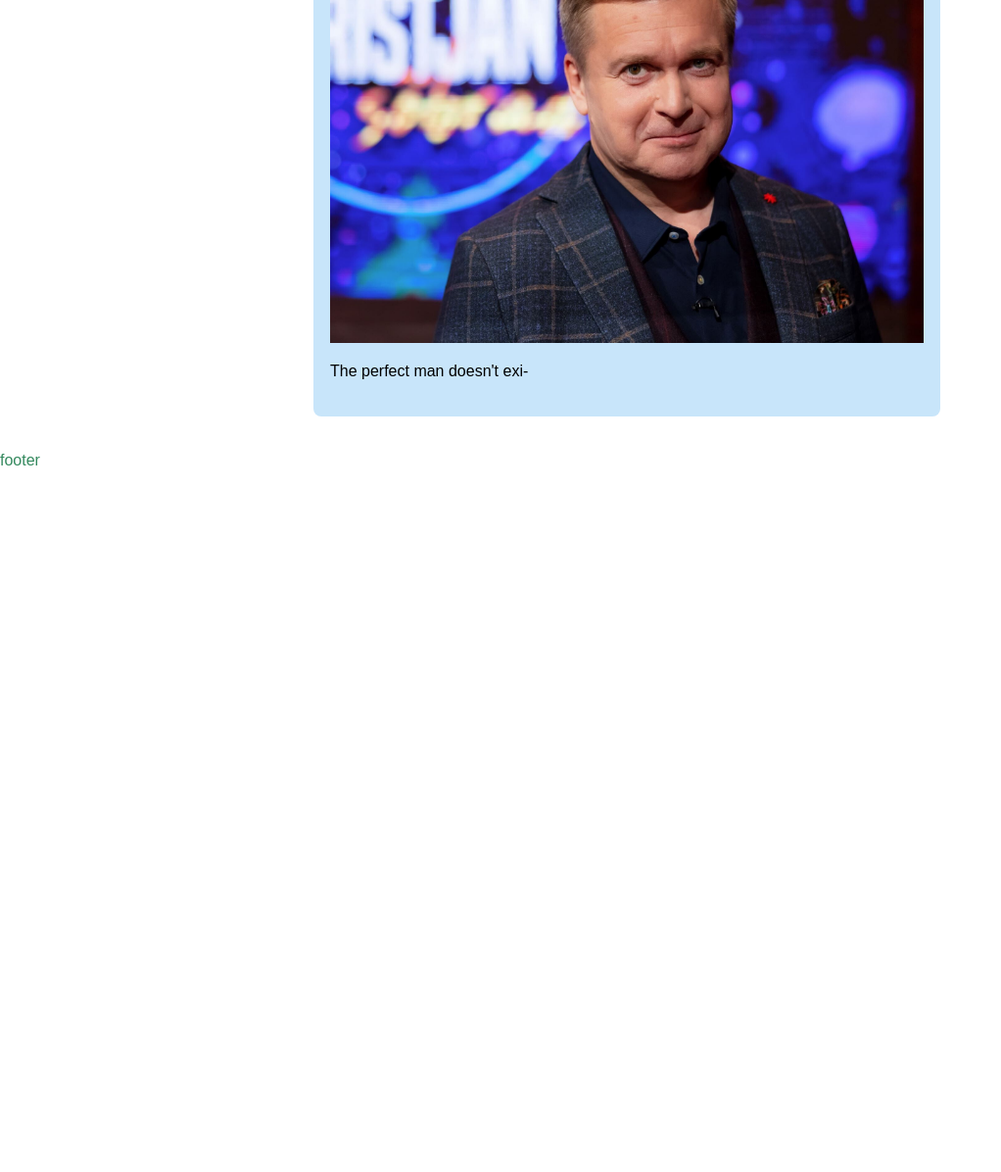
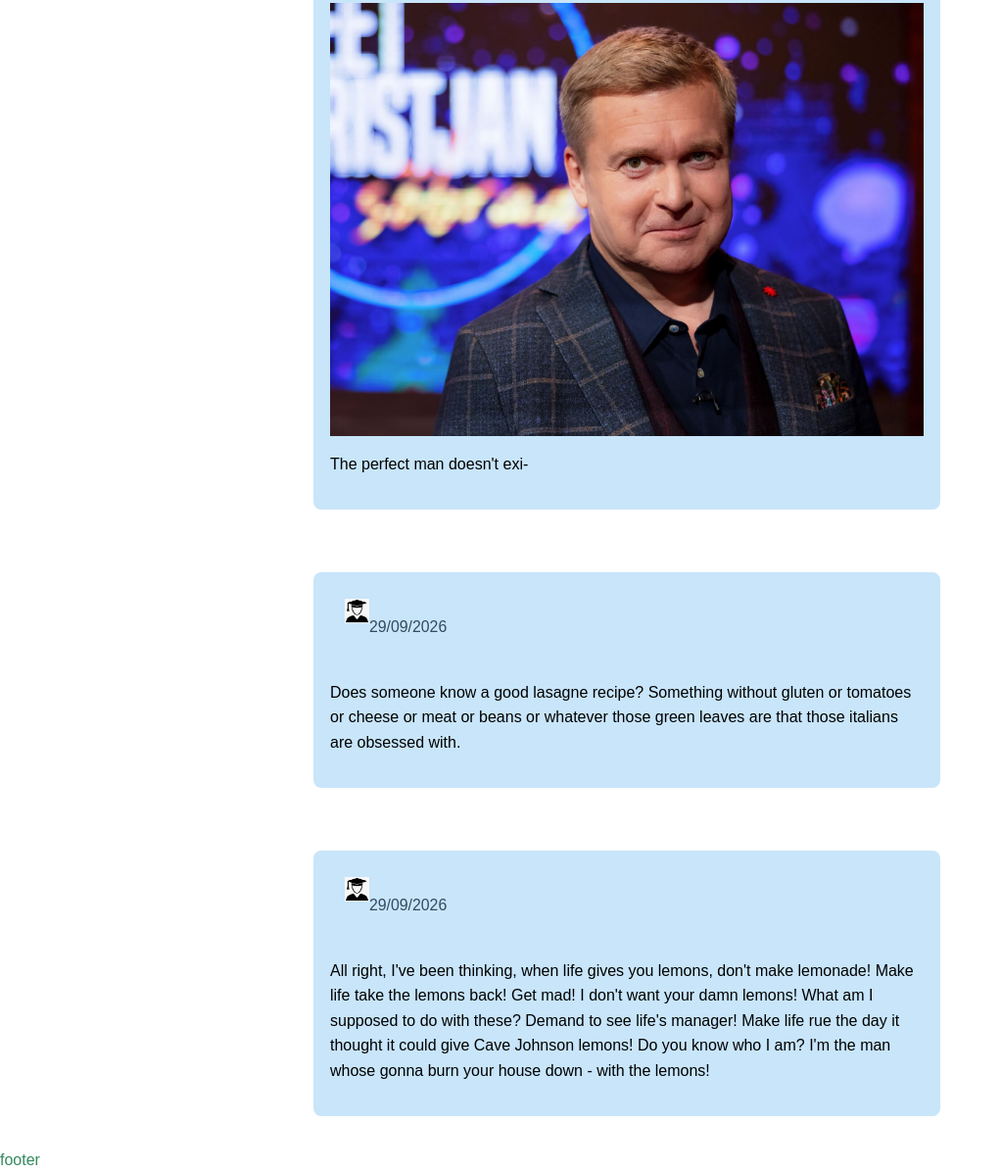
Before and after one commit to hedvig-a/webapp_project, a plain HTML site: page index.html in a window 1280 px wide. Shown: the part 1321-2517 px from the top of the page at 98% size, without its empty margins (0-1022 px from the left). Before the commit the page ends 1804 px from the top, so only its background shows below. Drawn offline with Linux system fonts and the light colour scheme.

Commit message:
More posts!

```diff
--- a/index.html
+++ b/index.html
@@ -42,7 +42,7 @@
                     </a>
                     </li>
                     <li>
-                        <a>04/10/2026</a>
+                        <p>04/10/2026</p>
                     </li>
                 </ul>
                 <div class="post-content">
@@ -68,7 +68,7 @@
                         </a>
                     </li>
                     <li>
-                        <a>29/09/2026</a>
+                        <p>29/09/2026</p>
                     </li>
                 </ul>
                 <p>
@@ -79,7 +79,6 @@
             </div>
         </div>
     </div>
-
 </section>
 
 <section class ="main-fill">
@@ -96,7 +95,7 @@
                         </a>
                     </li>
                     <li>
-                        <a>02/10/2026</a>
+                        <p>02/10/2026</p>
                     </li>
                 </ul>
                 <div class="post-content">
@@ -106,8 +105,59 @@
             </div>
         </div>
     </div>
+</section>
 
+<section class ="main-fill">
+    <div class="content-center">
+        <div class="post-list">
+            <div class="post">
+                <ul class ="post-info">
+                    <li>
+                        <a>
+                            <img class="post-img" src="res/images/me.png"
+                                 width="25"
+                                 height="25"
+                                 alt="profile">
+                        </a>
+                    </li>
+                    <li>
+                        <p>29/09/2026</p>
+                    </li>
+                </ul>
+                <p>
+                    Does someone know a good lasagne recipe? Something without gluten or tomatoes or cheese or meat or beans or whatever those green leaves are that those italians are obsessed with.
+                </p>
+            </div>
+        </div>
+    </div>
 </section>
+
+<section class ="main-fill">
+    <div class="content-center">
+        <div class="post-list">
+            <div class="post">
+                <ul class ="post-info">
+                    <li>
+                        <a>
+                            <img class="post-img" src="res/images/me.png"
+                                 width="25"
+                                 height="25"
+                                 alt="profile">
+                        </a>
+                    </li>
+                    <li>
+                        <p>29/09/2026</p>
+                    </li>
+                </ul>
+                <p>
+                    All right, I've been thinking, when life gives you lemons, don't make lemonade! Make life take the lemons back! Get mad! I don't want your damn lemons! What am I supposed to do with these? Demand to see life's manager!
+                    Make life rue the day it thought it could give Cave Johnson lemons! Do you know who I am? I'm the man whose gonna burn your house down - with the lemons!
+                </p>
+            </div>
+        </div>
+    </div>
+</section>
+
 <footer class="footer">
     <ul>
         <li>
--- a/res/css/style.css
+++ b/res/css/style.css
@@ -218,13 +218,13 @@ section {
 
 .post-info {
     padding: 10px 15px;
+    text-align: left;
     display: block;
     color: #34495e;
     font-size: .99em;
 }
-.post {
 
-}
+
 
 
 @media (max-width: 800px) {
```
